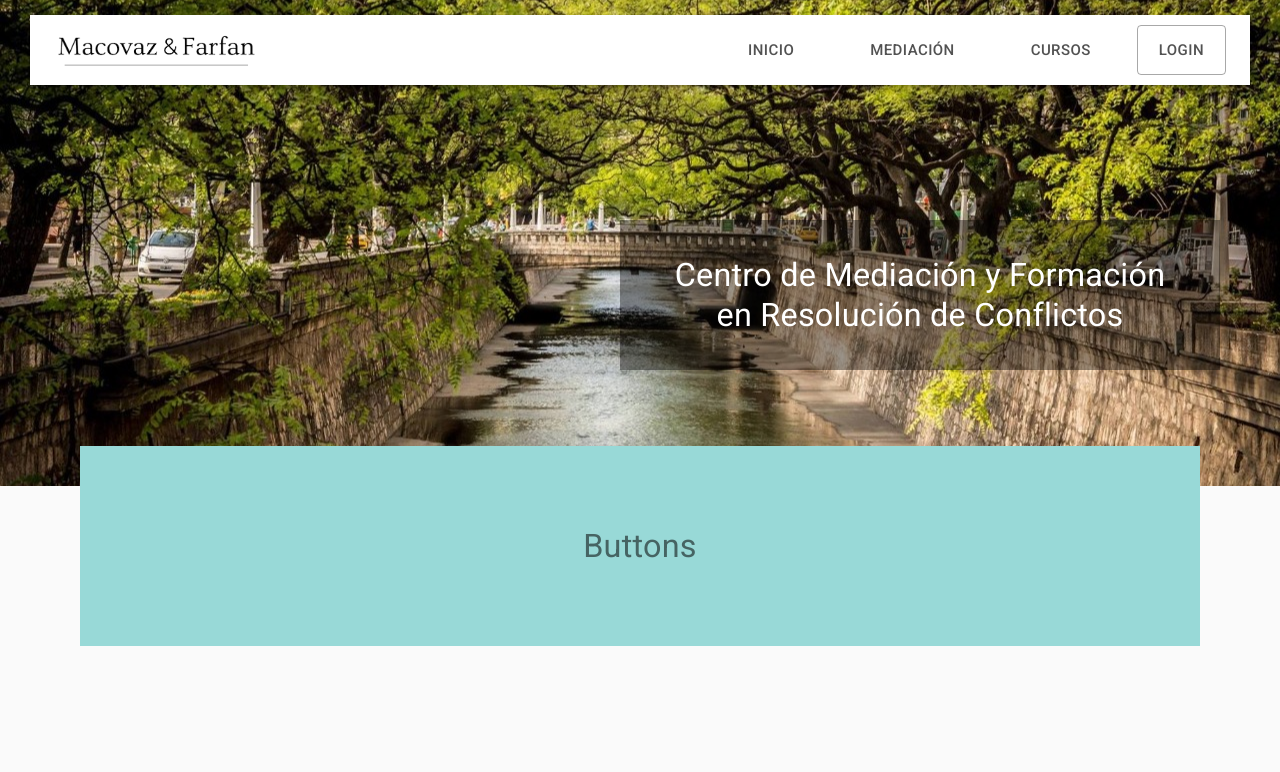
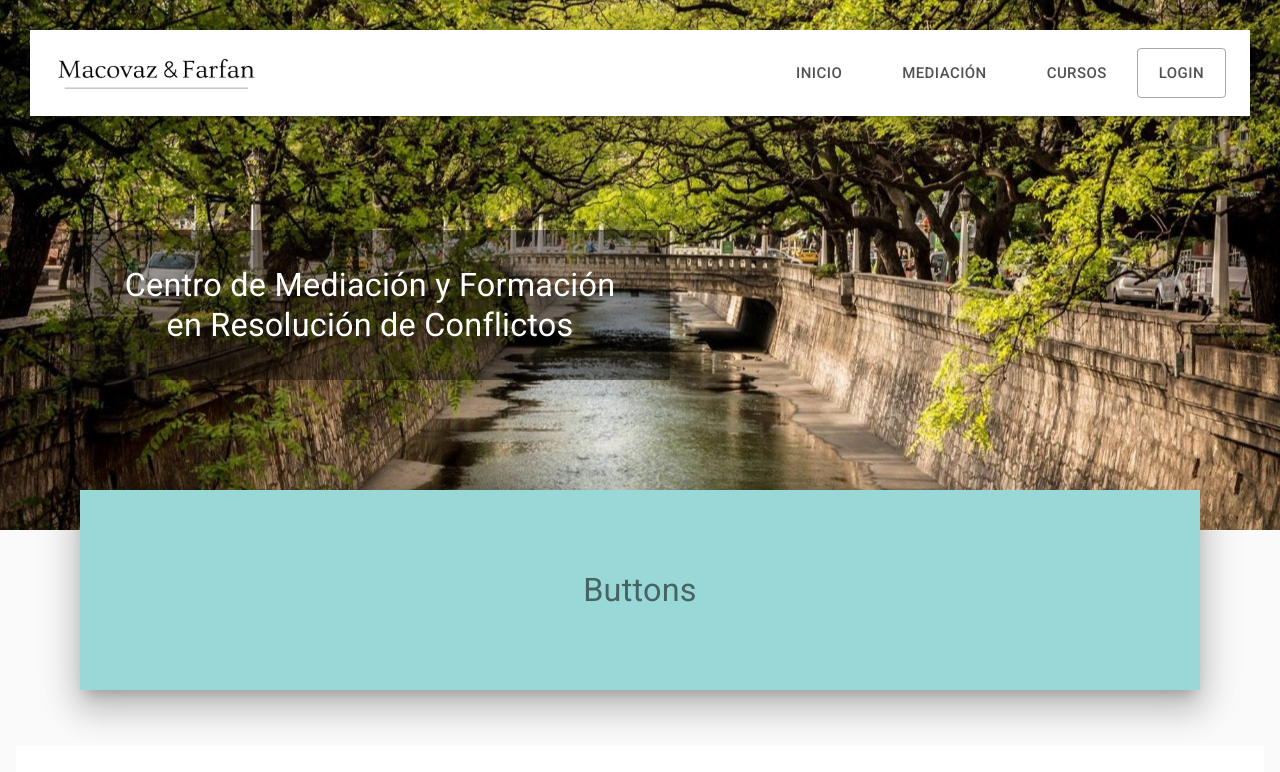
Before and after one commit to facundoolmedo/mediaronline, a React (Create React App) app: page / in a window 1280 px wide. Shown: the top 772 px of the page. Built offline with nearby package versions, Linux system fonts and the light colour scheme.

Commit message:
Adding Shawdows to the Container for Buttons

```diff
--- a/src/components/Banner.jsx
+++ b/src/components/Banner.jsx
@@ -18,7 +18,7 @@ const useStyle = makeStyles({
   },
   titulo: {
     width: "auto",
-    margin: 20,
+    margin: 30,
     backgroundColor: "rgba(3, 3, 3, 0.4)",
     // backgroundColor:"#333333",
     maxWidth: 600,
@@ -33,11 +33,11 @@ const Banner = (props) => {
     <Fragment>
       <Box
         className={classes.banner}
-        pb={12}
+        pb={15}
         pt={25}
         px={5}
         display="flex"
-        justifyContent="flex-end"
+        justifyContent="flex-start"
       >
         <Box className={classes.titulo}>
           <Typography variant="h4" color="secondary">
--- a/src/components/Banner2.jsx
+++ b/src/components/Banner2.jsx
@@ -26,6 +26,7 @@ const Banner2 = () => {
         top={-40}
         mx={10}
         py={10}
+        boxShadow={20}
       >
         <Typography
           variant="h4"
--- a/src/components/HideAppBar.jsx
+++ b/src/components/HideAppBar.jsx
@@ -53,24 +53,24 @@ const useStyles = makeStyles((theme) => ({
   },
   firsButton: {
     marginLeft: theme.spacing(4),
-    marginRight: theme.spacing(2),
-    height: 70,
-    paddingTop: "20px",
-    paddingBottom: "20px",
+    height: "auto",
+    paddingTop: "30px",
+    paddingBottom: "30px",
     paddingLeft: 30,
     paddingRight: 30,
   },
   menuButton: {
-    marginRight: theme.spacing(2),
-    height: 70,
-    paddingTop: "20px",
-    paddingBottom: "20px",
+    height: "auto",
+    paddingTop: "30px",
+    paddingBottom: "30px",
     paddingLeft: 30,
     paddingRight: 30,
   },
   menu: {
     marginRight: theme.spacing(1),
     height: "auto",
+    marginTop: 20,
+    marginBottom: 20,
   },
   logButton: {
     height: 50,
@@ -85,7 +85,7 @@ const useStyles = makeStyles((theme) => ({
   appBar: {
     width: "calc(100% - 60px)",
     height: "auto",
-    marginTop: 15,
+    marginTop: 30,
     marginRight: 30,
     backgroundColor: "#FFFFFF",
   },
--- a/src/components/rutas/HomePage.jsx
+++ b/src/components/rutas/HomePage.jsx
@@ -5,8 +5,8 @@ import { makeStyles } from "@material-ui/core/styles";
 // import { Link } from "react-scroll";
 import Banner from "../Banner.jsx";
 import Banner2 from "../Banner2.jsx";
-// import Banner3 from "../Banner3.jsx";
-// import Banner4 from "../Banner4.jsx";
+import Banner3 from "../Banner3.jsx";
+import Banner4 from "../Banner4.jsx";
 
 const useStyle = makeStyles({
   root: {
@@ -34,6 +34,8 @@ const Home = () => {
         <Banner titulo="Centro de Mediación y Formación en Resolución de Conflictos" />
 
         <Banner2 />
+        <Banner3 />
+        <Banner4 />
         {/* <section id="section1">
           <Button variant="contained" color="secondary">
             Scroll to Top
```
